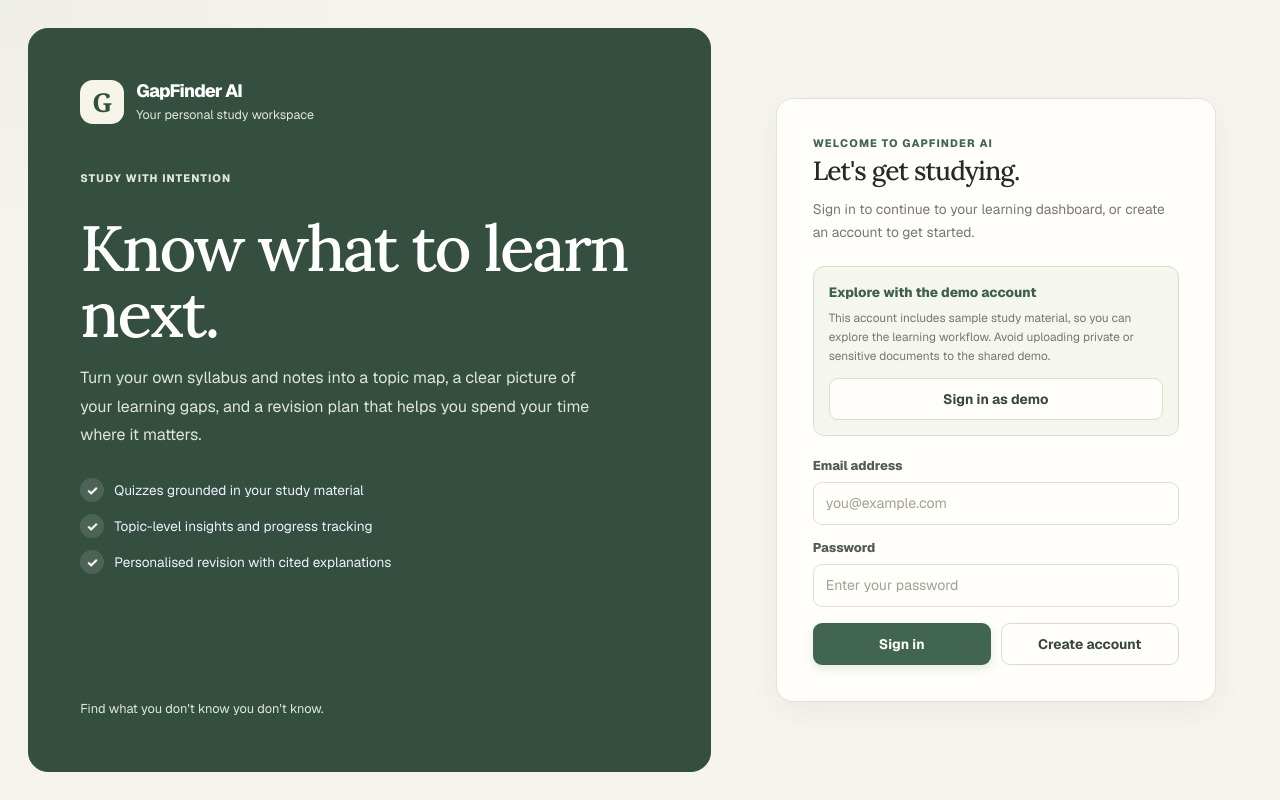
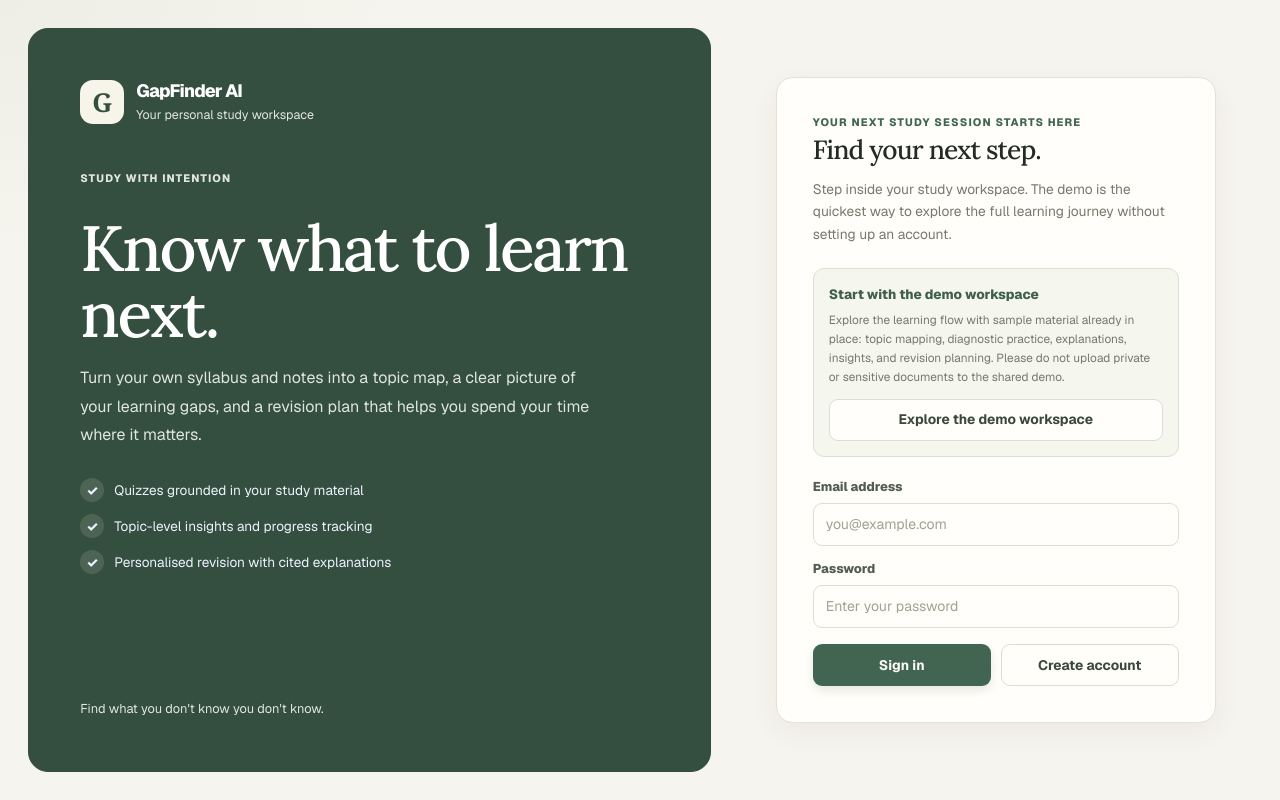
Before and after one commit to Dishagupta275/GapFinder_AI, a Next.js app: page /login in a window 1280 px wide. Built offline with nearby package versions, Linux system fonts and the light colour scheme.

Commit message:
Make the demo workspace the clear reviewer entry point

```diff
--- a/src/app/login/page.tsx
+++ b/src/app/login/page.tsx
@@ -56,15 +56,14 @@
 
       <section className="login-form-side">
         <div className="login-card">
-          <p className="section-kicker">Welcome to GapFinder AI</p>
-          <h2 className="login-card-title">Let&apos;s get studying.</h2>
-          <p className="login-card-copy">Sign in to continue to your learning dashboard, or create an account to get started.</p>
+          <p className="section-kicker">Your next study session starts here</p>
+          <h2 className="login-card-title">Find your next step.</h2>
+          <p className="login-card-copy">Step inside your study workspace. The demo is the quickest way to explore the full learning journey without setting up an account.</p>
 
           <div className="demo-box">
-            <p className="demo-box-title">Explore with the demo account</p>
+            <p className="demo-box-title">Start with the demo workspace</p>
             <p className="demo-box-copy">
-              This account includes sample study material, so you can explore the learning workflow.
-              Avoid uploading private or sensitive documents to the shared demo.
+              Explore the learning flow with sample material already in place: topic mapping, diagnostic practice, explanations, insights, and revision planning. Please do not upload private or sensitive documents to the shared demo.
             </p>
             <button
               disabled={loading}
@@ -72,7 +71,7 @@
               className="btn btn-secondary w-full"
               type="button"
             >
-              {loading ? "Signing in…" : "Sign in as demo"}
+              {loading ? "Opening your workspace…" : "Explore the demo workspace"}
             </button>
           </div>
 
```
